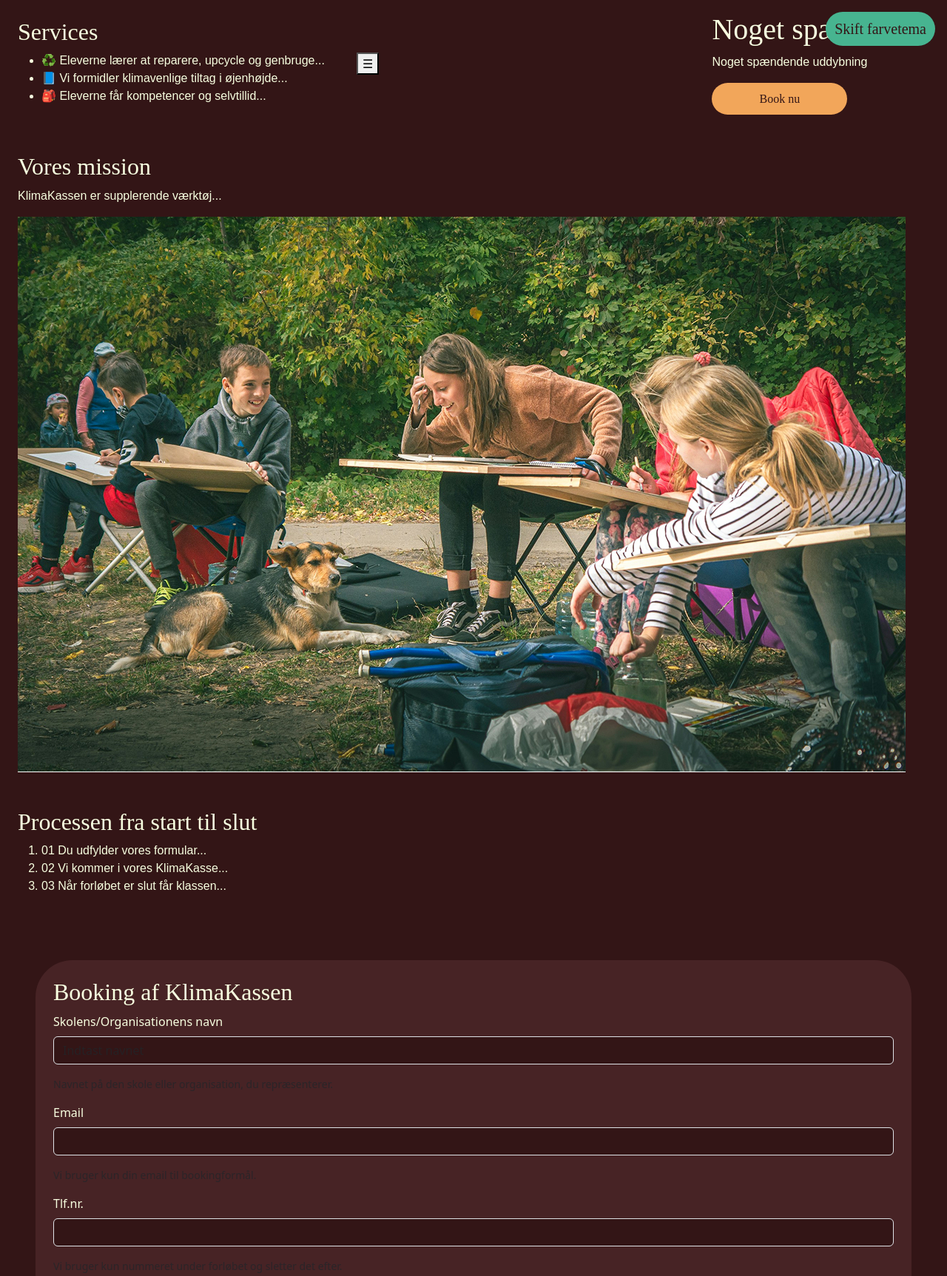
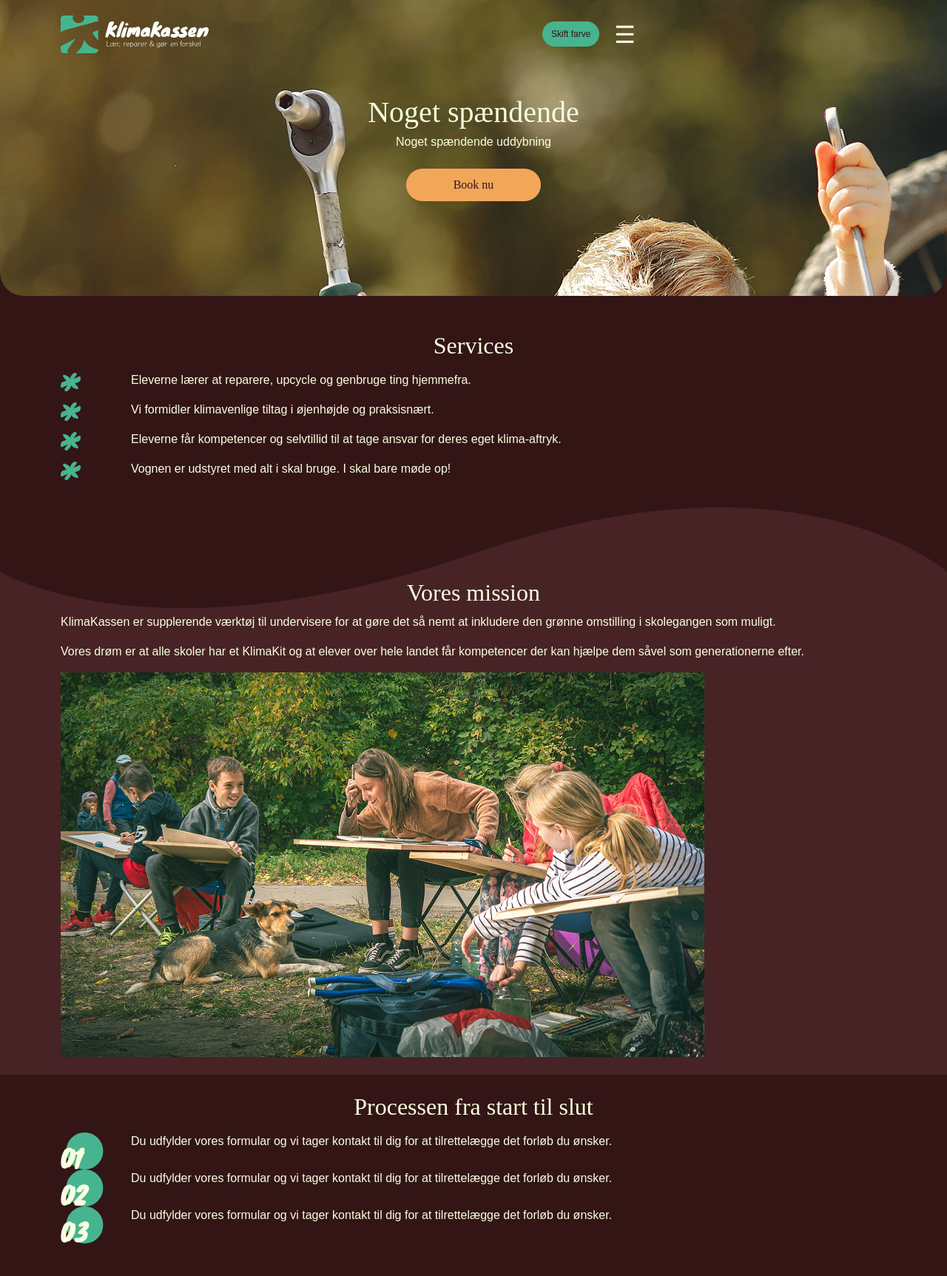
Before and after one commit to Line-WH/klimaKassen_web, a website: page index.html in a window 1280 px wide. Shown: the top 1725 px of the page at 74% size. Drawn offline with nearby package versions, Linux system fonts and the light colour scheme; files that its build step writes are made by us from their sources; a web font is replaced by a local one.

Commit message:
services, hero sektion og process lagt ind. mangler stadig styling

```diff
--- a/css/styles.scss
+++ b/css/styles.scss
@@ -63,6 +63,11 @@ $color-text-dark: #331516;
     @include cta-btn;
   }
 
+  .header.scrolled {
+    background-color: $color-bg-dark;
+    box-shadow: 0 2px 10px rgba(0, 0, 0, 0.2);
+  }
+
 }
 
 .theme-light {
@@ -73,6 +78,10 @@ $color-text-dark: #331516;
     @include cta-btn;
   }
 
+  .header.scrolled {
+    background-color: $color-bg-light;
+    box-shadow: 0 2px 10px rgba(0, 0, 0, 0.2);
+  }
 
   h1, h2, h3, h4, h5, h6, span, li {
     color: $color-text-dark;
@@ -93,74 +102,121 @@ $color-text-dark: #331516;
 }
 
 
-#theme-toggle {
-  position: fixed;
-  font-family: "Knewave", serif;
-  top: 1rem;
-  right: 1rem;
-  z-index: 1000;
-  font-size: 1.25rem;
-  padding: 0.5rem 0.75rem;
-  border-radius: 999px;
-  border: none;
-  cursor: pointer;
-  transition: 0.3s ease;
-  background-color: $color-accent;
-  color: $color-button-text;
-
-  &:hover {
-    filter: brightness(0.9);
-  }
-}
-
-
 body {
   transition: background-color 0.3s ease, color 0.3s ease;
 
   .btn-primary {
     @include cta-btn;
   }
+}
 
-  .header {
-    position: fixed;
-    top: 0;
-    left: 0;
-    width: 100%;
+.navbar {
+  position: fixed;
+  top: 0;
+  width: 100%;
+  z-index: 1000;
+  background-color: transparent;
+  transition: background-color 0.3s ease;
+  padding: 1rem;
+
+  .mobile-menu {
+    background-color: inherit;
     padding: 1rem 2rem;
-    display: flex;
-    justify-content: space-between;
-    align-items: center;
-    background-color: transparent;
-    transition: background-color 0.3s ease, box-shadow 0.3s ease, opacity 0.3s ease;
-    z-index: 1000;
 
-    &.scrolled {
-      background-color: $color-bg-dark;
-      box-shadow: 0 2px 10px rgba(0, 0, 0, 0.2);
+    .nav-link {
+      padding: 0.5rem;
+      font-size: 1.2rem;
+      font-family: "Knewave", serif;
+      color: inherit;
+
+      &:hover {
+        text-decoration: underline;
+      }
     }
   }
 
+
+  #theme-toggle {
+    font-family: "Knewave", sans-serif;
+    top: 1rem;
+    right: 1rem;
+    font-size: 0.75rem;
+    padding: 0.5rem 0.75rem;
+    border-radius: 999px;
+    border: none;
+    cursor: pointer;
+    transition: 0.3s ease;
+    background-color: $color-accent;
+    color: $color-button-text;
+  }
+
   #logoImg {
-    max-width: 300px;
+    width: 200px;
     height: auto;
     display: block;
   }
 
+  .menu-btn {
+    font-size: 2rem;
+    background-color: transparent;
+    border: none;
+    border-radius: 999px;
+    cursor: pointer;
+    transition: background-color 0.3s ease, color 0.3s ease;
 
-  a {
-    color: #64c59f;
-    text-decoration: none;
 
-    &:hover {
-      text-decoration: underline;
-    }
+    line-height: 1;
+    font-family: inherit;
+    color: inherit;
   }
+
+}
+
+.hero {
+  background-image: url('../image/drengmedcykel.jpg');
+  height: 50vh;
+  object-fit: contain;
+
+}
 
   .services, .mission, .process, .booking {
     padding: 1.5rem;
   }
 
-  input {
+.mission {
+  position: relative;
+  color: $color-text-light !important;
+  overflow: hidden;
+  padding-top: 6rem;
+
+  .wave {
+    position: absolute;
+    top: 0;
+    left: 0;
+    width: 100%;
+    z-index: 0; // behind content
+
+    img {
+      width: 100%;
+      height: auto;
+      display: block;
+    }
+  }
+
+  .container {
+    position: relative;
+    z-index: 1; // above the wave
+  }
+}
+
+.section {
+  position: relative;
+  width: 50%;
+  height: auto;
+}
+
+
+input {
     background: darken($color-bg-dark, 5%);
     border: none;
     border-radius: 999px;
@@ -182,7 +238,6 @@ body {
       text-decoration: none;
     }
   }
-}
 
 
 
--- a/index.html
+++ b/index.html
@@ -19,41 +19,158 @@
 </head>
 
 <body class="theme-dark">
-    <header class="header">
-        <div class="logo">
-            <img id="logoImg" src="svg/klimakassen-logo-primary-color-dark.svg" alt="KlimaKassen Logo">
+
+<nav class="navbar">
+    <div class="container">
+        <div class="row w-100">
+            <div class="col-7 d-flex align-items-center justify-content-between">
+                <a href="index.html" class="navbar-brand">
+                    <img id="logoImg" src="svg/klimakassen-logo-primary-color-dark.svg" alt="KlimaKassen Logo">
+                </a>
+            </div>
+            <div class="col-5 d-flex align-items-center gap-2">
+                <button id="theme-toggle" class="btn" aria-label="Skift farvetema">
+                    Skift farve
+                </button>
+                <button
+                        class="navbar-toggler menu-btn"
+                        type="button"
+                        data-bs-toggle="collapse"
+                        data-bs-target="#navbarNav"
+                        aria-controls="navbarNav"
+                        aria-expanded="false"
+                        aria-label="Toggle navigation"
+                >
+                    <span>&#9776;</span>
+                </button>
+            </div>
         </div>
-        <button id="theme-toggle" aria-label="Skift farvetema" class="btn btn-sm btn-light">Skift farvetema</button>
-        <button class="menu-btn" aria-label="Menu">&#9776;</button>
-        <div class="hero">
-            <h1>Noget spændende</h1>
-            <p>Noget spændende uddybning</p>
-            <button class="btn-primary">Book nu</button>
+    </div>
+
+
+    <div class="collapse navbar-collapse mobile-menu" id="navbarNav">
+        <ul class="navbar-nav text-center">
+            <li class="nav-item">
+                <a class="nav-link active" href="index.html">Hjem</a>
+            </li>
+            <li class="nav-item">
+                <a class="nav-link" href="#servicesSection">Services</a>
+            </li>
+            <li class="nav-item">
+                <a class="nav-link" href="#bookingSection">Booking</a>
+            </li>
+            <li class="nav-item">
+                <a class="nav-link" href="#missionSection">Om os</a>
+            </li>
+        </ul>
+    </div>
+</nav>
+
+    <section class="container-fluid">
+        <div class="row">
+            <div class="col hero w-100 p-4 flex-column align-content-center text-center rounded-bottom-5 mb-4">
+                <h1 class="mb-1">Noget spændende</h1>
+                <p class="mb-4">Noget spændende uddybning</p>
+                <button class="btn-primary">Book nu</button>
+            </div>
         </div>
-    </header>
-
-    <section class="services">
-        <h2>Services</h2>
-        <ul>
-            <li>♻️ Eleverne lærer at reparere, upcycle og genbruge...</li>
-            <li>📘 Vi formidler klimavenlige tiltag i øjenhøjde...</li>
-            <li>🎒 Eleverne får kompetencer og selvtillid...</li>
-        </ul>
     </section>
 
-    <section class="mission">
-        <h2>Vores mission</h2>
-        <p>KlimaKassen er supplerende værktøj...</p>
-        <img src="image/mission.jpg" alt="">
+    <section id="servicesSection" class="services">
+        <div class="container">
+            <div class="row">
+                <div class="col-12 mb-2">
+                    <h2 class="text-center">Services</h2>
+                </div>
+                <div class="col-1">
+                    <img src="svg/blomsterpunkt.svg" alt="Blomsterpunkt Logo">
+                </div>
+                <div class="col-11">
+                    <p>Eleverne lærer at reparere, upcycle og genbruge ting hjemmefra.</p>
+                </div>
+
+                <br>
+
+                <div class="col-1">
+                    <img src="svg/blomsterpunkt.svg" alt="Blomsterpunkt Logo">
+                </div>
+                <div class="col-11">
+                    <p>Vi formidler klimavenlige tiltag i øjenhøjde og praksisnært.</p>
+                </div>
+
+                <br>
+
+                <div class="col-1">
+                    <img src="svg/blomsterpunkt.svg" alt="Blomsterpunkt Logo">
+                </div>
+                <div class="col-11">
+                    <p>Eleverne får kompetencer og selvtillid til at tage ansvar for deres eget klima-aftryk.</p>
+                </div>
+
+                <br>
+
+                <div class="col-1">
+                    <img src="svg/blomsterpunkt.svg" alt="Blomsterpunkt Logo">
+                </div>
+                <div class="col-11">
+                    <p>Vognen er udstyret med alt i skal bruge. I skal bare møde op!</p>
+                </div>
+            </div>
+        </div>
     </section>
 
-    <section class="process">
-        <h2>Processen fra start til slut</h2>
-        <ol>
-            <li><span>01</span> Du udfylder vores formular...</li>
-            <li><span>02</span> Vi kommer i vores KlimaKasse...</li>
-            <li><span>03</span> Når forløbet er slut får klassen...</li>
-        </ol>
+    <section id="missionSection" class="mission position-relative">
+        <div class="wave">
+            <img src="svg/Rectangle 1.svg" alt="">
+        </div>
+        <div class="container">
+            <div class="row">
+                <div class="col-12">
+                    <h2 class="text-center mb-2">Vores mission</h2>
+                    <p>KlimaKassen er supplerende værktøj til undervisere for at gøre det så nemt at inkludere den grønne omstilling i skolegangen som muligt.</p>
+                    <p>Vores drøm er at alle skoler har et KlimaKit og at elever over hele landet får kompetencer der kan hjælpe dem såvel som generationerne efter.</p>
+                </div>
+                <div class="col-12 w-100">
+                    <img src="image/underviser.jpg" alt="undervisning udendørs">
+                </div>
+            </div>
+        </div>
+    </section>
+
+
+    <section id="bookingSection" class="process">
+        <div class="container">
+            <div class="row">
+                <div class="col-12 mb-2">
+                    <h2 class="text-center mb-2">Processen fra start til slut</h2>
+                </div>
+
+                <div class="col-1">
+                <img src="svg/punkt1.svg" alt="">
+                </div>
+                <div class="col-11">
+                    <p>Du udfylder vores formular og vi tager kontakt til dig for at tilrettelægge det forløb du ønsker.</p>
+                </div>
+
+                <br>
+
+                <div class="col-1">
+                    <img src="svg/punkt2.svg" alt="">
+                </div>
+                <div class="col-11">
+                    <p>Du udfylder vores formular og vi tager kontakt til dig for at tilrettelægge det forløb du ønsker.</p>
+                </div>
+
+                <br>
+
+                <div class="col-1">
+                    <img src="svg/punkt3.svg" alt="">
+                </div>
+                <div class="col-11">
+                    <p>Du udfylder vores formular og vi tager kontakt til dig for at tilrettelægge det forløb du ønsker.</p>
+                </div>
+            </div>
+        </div>
     </section>
 
     <section class="booking bg-lysrød m-5">
```
Also changed, not shown: image/mission.jpg (deleted), image/underviser.jpg (added), svg/Rectangle 1.svg (added).
